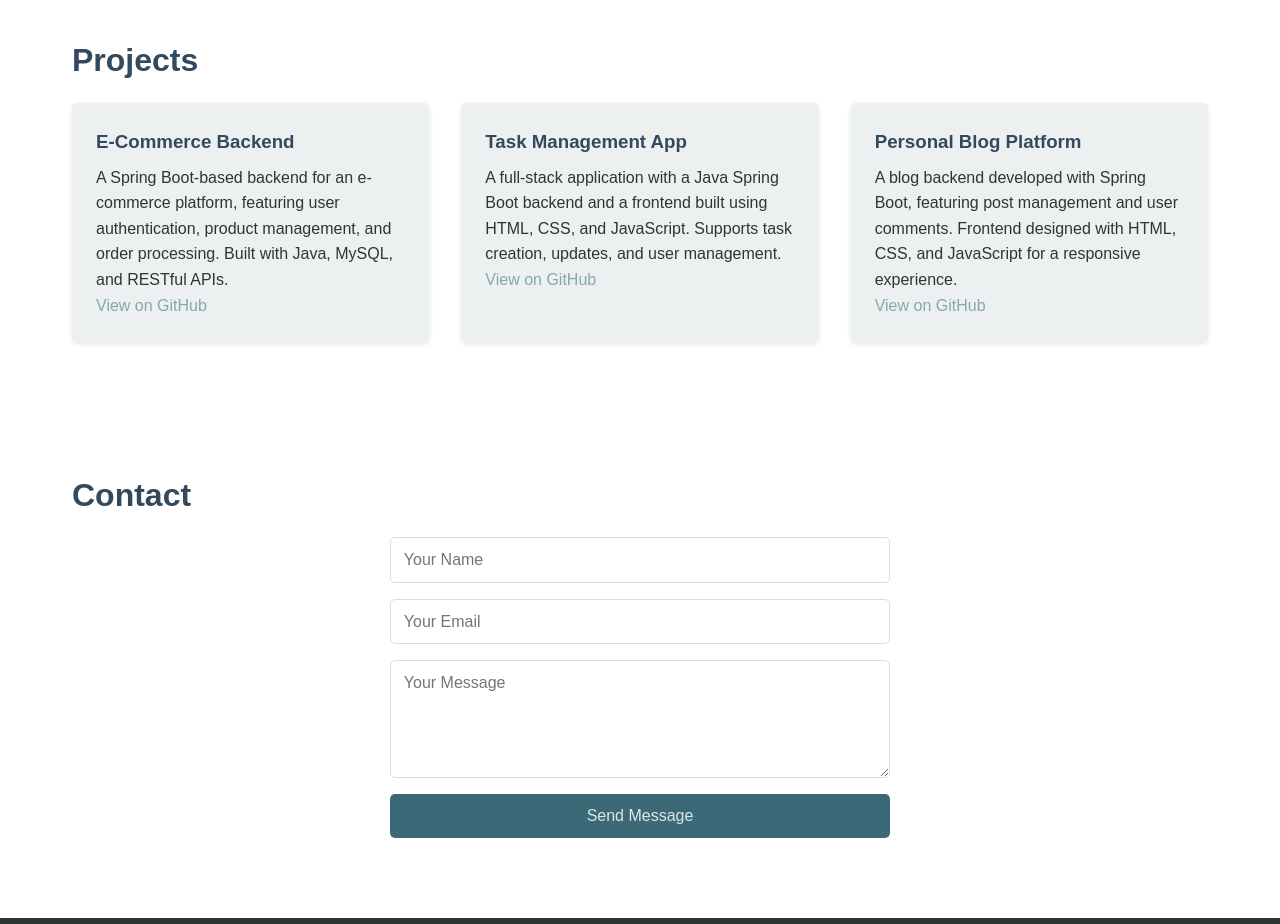
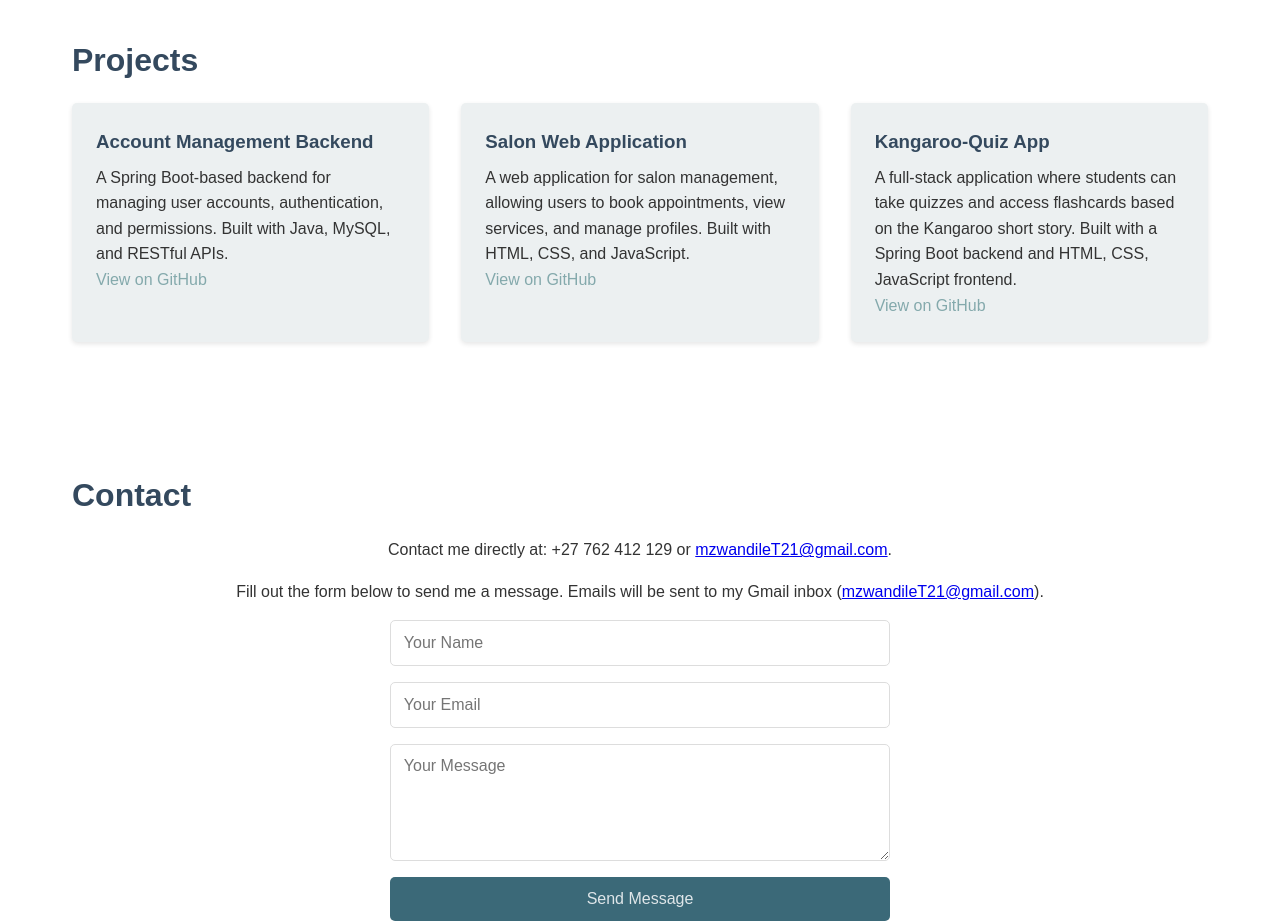
Before and after one commit to ThabetheMT/mzwandile-portfolio, a plain HTML site: page index.html in a window 1280 px wide. Shown: the part 1020-1944 px from the top of the page. Drawn offline with Linux system fonts and the light colour scheme.

Commit message:
portfolio createdupdated

```diff
--- a/css/styles.css
+++ b/css/styles.css
@@ -144,6 +144,11 @@ h2 {
     color: #507b8a;
 }
 
+.contact p {
+    text-align: center;
+    margin-bottom: 1rem;
+}
+
 .contact form {
     display: flex;
     flex-direction: column;
--- a/index.html
+++ b/index.html
@@ -5,6 +5,7 @@
     <meta name="viewport" content="width=device-width, initial-scale=1.0">
     <title>Mzwandile Tito Thabethe - Software Developer Portfolio</title>
     <link rel="stylesheet" href="css/styles.css">
+    <!-- To use a custom domain, configure it in GitHub Pages settings (Repository > Settings > Pages > Custom domain) and set DNS records with your registrar. -->
 </head>
 <body>
     <header>
@@ -51,25 +52,27 @@
         <h2>Projects</h2>
         <div class="projects-grid">
             <div class="project-card">
-                <h3>E-Commerce Backend</h3>
-                <p>A Spring Boot-based backend for an e-commerce platform, featuring user authentication, product management, and order processing. Built with Java, MySQL, and RESTful APIs.</p>
-                <p><a href="https://github.com/yourusername/ecommerce-backend" target="_blank">View on GitHub</a></p>
+                <h3>Account Management Backend</h3>
+                <p>A Spring Boot-based backend for managing user accounts, authentication, and permissions. Built with Java, MySQL, and RESTful APIs.</p>
+                <p><a href="https://github.com/ThabetheMT/AccountManagement" target="_blank">View on GitHub</a></p>
             </div>
             <div class="project-card">
-                <h3>Task Management App</h3>
-                <p>A full-stack application with a Java Spring Boot backend and a frontend built using HTML, CSS, and JavaScript. Supports task creation, updates, and user management.</p>
-                <p><a href="https://github.com/yourusername/task-manager" target="_blank">View on GitHub</a></p>
+                <h3>Salon Web Application</h3>
+                <p>A web application for salon management, allowing users to book appointments, view services, and manage profiles. Built with HTML, CSS, and JavaScript.</p>
+                <p><a href="https://github.com/ThabetheMT/BeautySalon_WebApplication" target="_blank">View on GitHub</a></p>
             </div>
             <div class="project-card">
-                <h3>Personal Blog Platform</h3>
-                <p>A blog backend developed with Spring Boot, featuring post management and user comments. Frontend designed with HTML, CSS, and JavaScript for a responsive experience.</p>
-                <p><a href="https://github.com/yourusername/blog-platform" target="_blank">View on GitHub</a></p>
+                <h3>Kangaroo-Quiz App</h3>
+                <p>A full-stack application where students can take quizzes and access flashcards based on the Kangaroo short story. Built with a Spring Boot backend and HTML, CSS, JavaScript frontend.</p>
+                <p><a href="https://github.com/ThabetheMT/Kangaroo-quiz" target="_blank">View on GitHub</a></p>
             </div>
         </div>
     </section>
 
     <section id="contact" class="section contact">
         <h2>Contact</h2>
+        <p>Contact me directly at: +27 762 412 129 or <a href="mailto:mzwandileT21@gmail.com">mzwandileT21@gmail.com</a>.</p>
+        <p>Fill out the form below to send me a message. Emails will be sent to my Gmail inbox (<a href="mailto:mzwandileT21@gmail.com">mzwandileT21@gmail.com</a>).</p>
         <div id="form-message" class="form-message"></div>
         <form id="contact-form" action="https://formspree.io/f/xzzrrwkp" method="POST">
             <input type="hidden" name="_subject" value="New Contact Form Submission">
```
